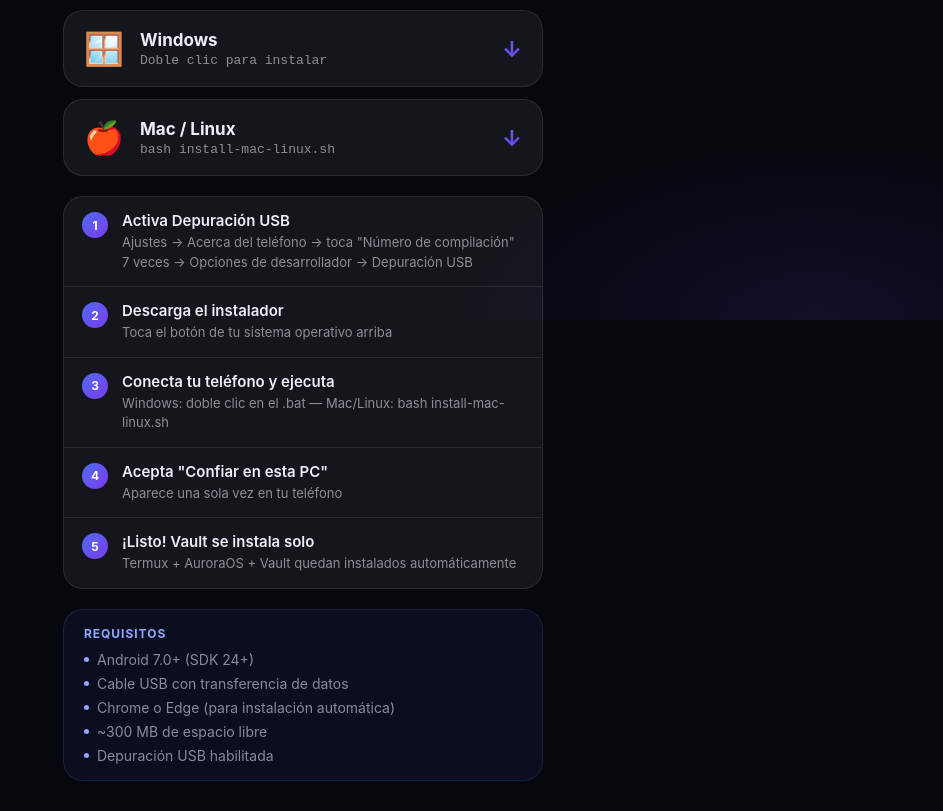
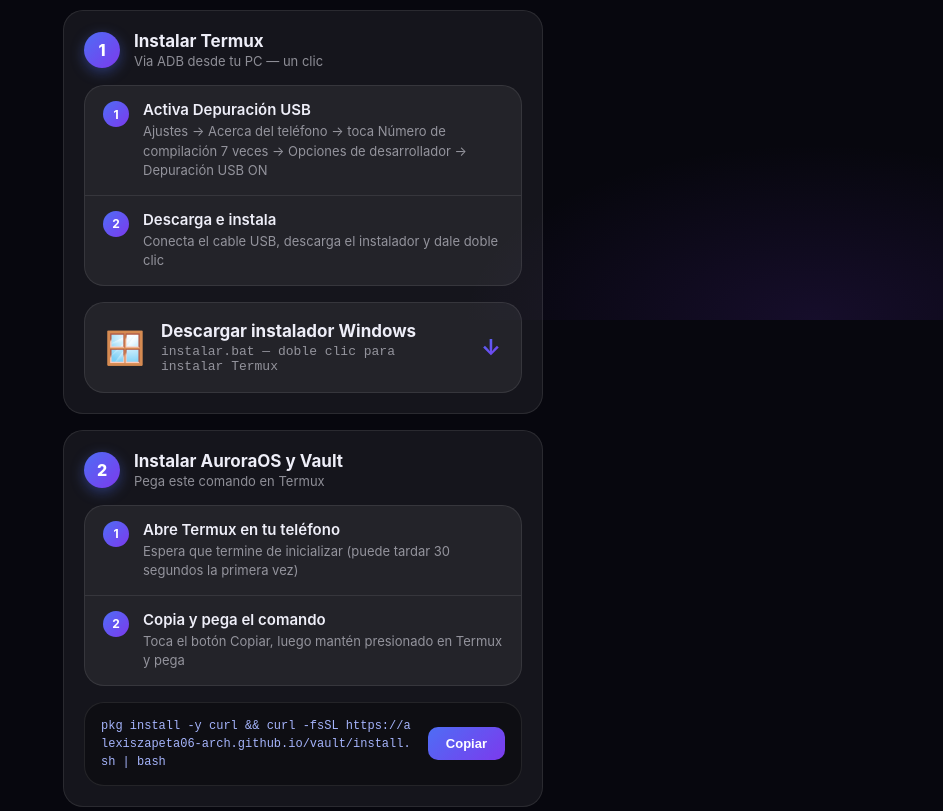
Before and after one commit to alexiszapeta06-arch/vault, a plain HTML site: page index.html in a window 1280 px wide. Shown: the part 480-1291 px from the top of the page, without its empty margins (337-1280 px from the left). Drawn offline with Linux system fonts and the light colour scheme.

Commit message:
Enhance installation instructions with phase cards
Added phase and command cards for installation steps.

```diff
--- a/index.html
+++ b/index.html
@@ -58,6 +58,9 @@
 
 /* ── Hero ───────────────────────────────────────────────── */
 .hero{margin-bottom:36px;animation:fadeUp .5s ease both}
+.hero-icon-img{
+  margin-bottom:22px;
+}
 .hero-icon{
   width:76px;height:76px;border-radius:20px;
   background:var(--ag);display:flex;align-items:center;justify-content:center;
@@ -190,6 +193,41 @@
 /* ── Footer ─────────────────────────────────────────────── */
 .footer{margin-top:36px;text-align:center;font-size:12px;color:var(--t3);line-height:1.8}
 
+/* ── Phase cards ────────────────────────────────────────── */
+.phase-card{
+  background:var(--card);border:1px solid var(--bdr);
+  border-radius:var(--r);padding:20px;margin-bottom:16px;
+}
+.phase-header{
+  display:flex;align-items:center;gap:14px;margin-bottom:16px;
+}
+.phase-num{
+  width:36px;height:36px;border-radius:50%;flex-shrink:0;
+  display:flex;align-items:center;justify-content:center;
+  font-size:16px;font-weight:800;color:#fff;
+  background:var(--ag);box-shadow:0 4px 14px rgba(78,109,245,.4);
+}
+.phase-title{font-size:17px;font-weight:700}
+.phase-sub{font-size:13px;color:var(--t2);margin-top:2px}
+
+/* ── Cmd card ────────────────────────────────────────────── */
+.cmd-card{
+  background:rgba(0,0,0,.3);border:1px solid var(--bdr);
+  border-radius:var(--r);padding:14px 16px;
+  display:flex;align-items:center;gap:12px;
+}
+.cmd-text-box{
+  flex:1;font-family:var(--mono);font-size:12px;
+  color:#a5b4fc;word-break:break-all;line-height:1.5;
+}
+.btn-copy-cmd{
+  flex-shrink:0;padding:9px 18px;border:none;
+  border-radius:10px;background:var(--ag);color:#fff;
+  font-size:13px;font-weight:700;cursor:pointer;
+  transition:transform .15s,opacity .15s;white-space:nowrap;
+}
+.btn-copy-cmd:active{transform:scale(.96);opacity:.85}
+
 /* ── Download buttons ──────────────────────────────────── */
 .dl-section{display:flex;flex-direction:column;gap:12px;margin-bottom:20px}
 .btn-dl{
@@ -276,67 +314,73 @@
   <!-- Sección de instalación -->
   <div class="install-section">
 
-    <!-- Botones de descarga -->
-    <div class="dl-section">
-
-      <!-- Windows -->
-      <a class="btn-dl" href="install-windows.bat" download>
-        <div class="btn-dl-icon">🪟</div>
-        <div class="btn-dl-info">
-          <div class="btn-dl-title">Windows</div>
-          <div class="btn-dl-sub">Doble clic para instalar</div>
+    <!-- PASO 1 -->
+    <div class="phase-card">
+      <div class="phase-header">
+        <div class="phase-num">1</div>
+        <div class="phase-info">
+          <div class="phase-title">Instalar Termux</div>
+          <div class="phase-sub">Via ADB desde tu PC — un clic</div>
         </div>
-        <div class="btn-dl-arrow">↓</div>
-      </a>
-
-      <!-- Mac -->
-      <a class="btn-dl" href="install-mac-linux.sh" download>
-        <div class="btn-dl-icon">🍎</div>
-        <div class="btn-dl-info">
-          <div class="btn-dl-title">Mac / Linux</div>
-          <div class="btn-dl-sub">bash install-mac-linux.sh</div>
-        </div>
-        <div class="btn-dl-arrow">↓</div>
-      </a>
-
       </div>
 
-    <!-- Pasos -->
-    <div class="steps-card">
+      <div class="steps-card" style="margin:0 0 16px">
         <div class="step-row">
           <div class="step-num">1</div>
           <div class="step-info">
             <div class="step-label">Activa Depuración USB</div>
-          <div class="step-desc">Ajustes → Acerca del teléfono → toca "Número de compilación" 7 veces → Opciones de desarrollador → Depuración USB</div>
+            <div class="step-desc">Ajustes → Acerca del teléfono → toca Número de compilación 7 veces → Opciones de desarrollador → Depuración USB ON</div>
           </div>
         </div>
         <div class="step-row">
           <div class="step-num">2</div>
           <div class="step-info">
-          <div class="step-label">Descarga el instalador</div>
-          <div class="step-desc">Toca el botón de tu sistema operativo arriba</div>
+            <div class="step-label">Descarga e instala</div>
+            <div class="step-desc">Conecta el cable USB, descarga el instalador y dale doble clic</div>
+          </div>
+        </div>
+      </div>
+
+      <a class="btn-dl" href="instalar.bat" download>
+        <div class="btn-dl-icon">🪟</div>
+        <div class="btn-dl-info">
+          <div class="btn-dl-title">Descargar instalador Windows</div>
+          <div class="btn-dl-sub">instalar.bat — doble clic para instalar Termux</div>
+        </div>
+        <div class="btn-dl-arrow">↓</div>
+      </a>
+    </div>
+
+    <!-- PASO 2 -->
+    <div class="phase-card">
+      <div class="phase-header">
+        <div class="phase-num">2</div>
+        <div class="phase-info">
+          <div class="phase-title">Instalar AuroraOS y Vault</div>
+          <div class="phase-sub">Pega este comando en Termux</div>
+        </div>
+      </div>
+
+      <div class="steps-card" style="margin:0 0 16px">
+        <div class="step-row">
+          <div class="step-num">1</div>
+          <div class="step-info">
+            <div class="step-label">Abre Termux en tu teléfono</div>
+            <div class="step-desc">Espera que termine de inicializar (puede tardar 30 segundos la primera vez)</div>
           </div>
         </div>
         <div class="step-row">
-        <div class="step-num">3</div>
+          <div class="step-num">2</div>
           <div class="step-info">
-          <div class="step-label">Conecta tu teléfono y ejecuta</div>
-          <div class="step-desc">Windows: doble clic en el .bat — Mac/Linux: bash install-mac-linux.sh</div>
+            <div class="step-label">Copia y pega el comando</div>
+            <div class="step-desc">Toca el botón Copiar, luego mantén presionado en Termux y pega</div>
           </div>
         </div>
-      <div class="step-row">
-        <div class="step-num">4</div>
-        <div class="step-info">
-          <div class="step-label">Acepta "Confiar en esta PC"</div>
-          <div class="step-desc">Aparece una sola vez en tu teléfono</div>
       </div>
-      </div>
-      <div class="step-row">
-        <div class="step-num">5</div>
-        <div class="step-info">
-          <div class="step-label">¡Listo! Vault se instala solo</div>
-          <div class="step-desc">Termux + AuroraOS + Vault quedan instalados automáticamente</div>
-        </div>
+
+      <div class="cmd-card">
+        <div class="cmd-text-box" id="vault-cmd">pkg install -y curl && curl -fsSL https://alexiszapeta06-arch.github.io/vault/install.sh | bash</div>
+        <button class="btn-copy-cmd" onclick="copyVaultCmd()">Copiar</button>
       </div>
     </div>
 
@@ -464,10 +508,25 @@
     btn.textContent = '✓';
     btn.classList.add('copied');
     toast('Copiado al portapapeles');
-    setTimeout(() => {
-      btn.textContent = orig;
-      btn.classList.remove('copied');
-    }, 2000);
+    setTimeout(() => { btn.textContent = orig; btn.classList.remove('copied'); }, 2000);
+  });
+}
+
+function copyVaultCmd() {
+  const cmd = document.getElementById('vault-cmd').textContent.trim();
+  navigator.clipboard.writeText(cmd).then(() => {
+    const btn = document.querySelector('.btn-copy-cmd');
+    btn.textContent = '✓ Copiado';
+    toast('Comando copiado — pégalo en Termux');
+    setTimeout(() => btn.textContent = 'Copiar', 2500);
+  }).catch(() => {
+    // Fallback: seleccionar texto
+    const el = document.getElementById('vault-cmd');
+    const range = document.createRange();
+    range.selectNode(el);
+    window.getSelection().removeAllRanges();
+    window.getSelection().addRange(range);
+    toast('Selecciona y copia el comando');
   });
 }
 
```
Lines whose indentation alone changed are shown as unchanged.
